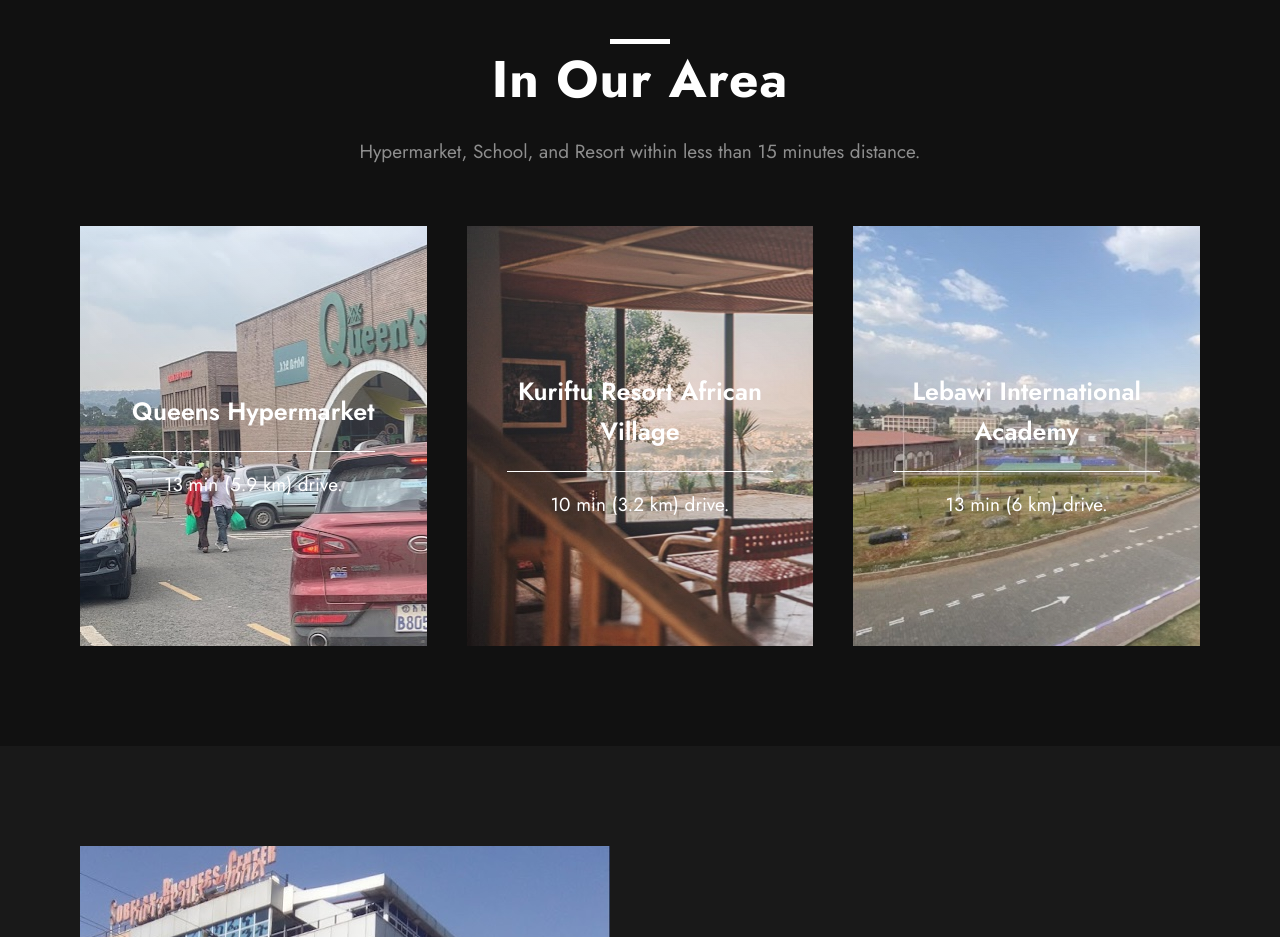
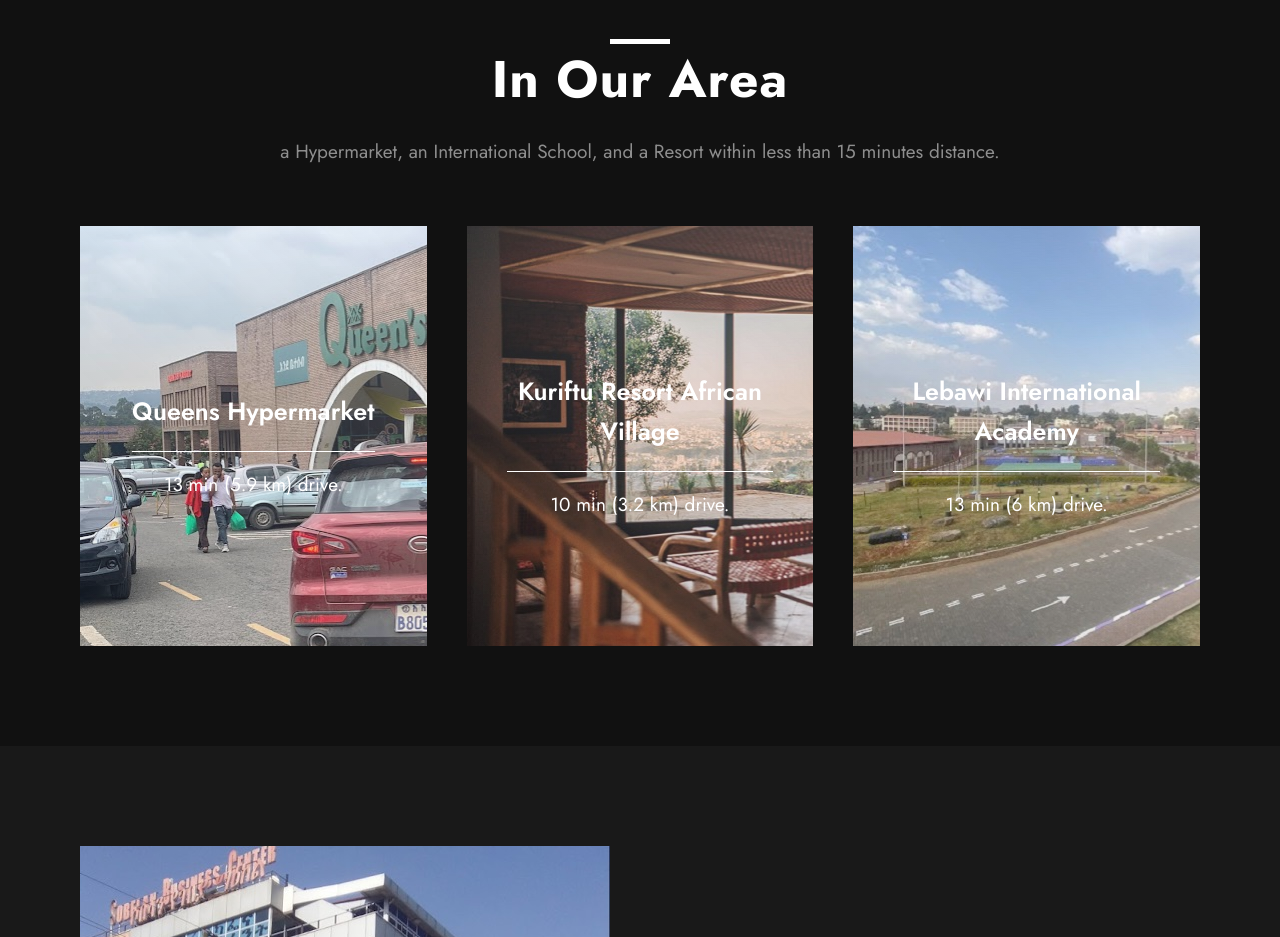
Before and after one commit to sobelan/anfo, a React (Create React App) app: page / in a window 1280 px wide. Shown: the part 1820-2757 px from the top of the page. Built offline with nearby package versions, Linux system fonts and the light colour scheme.

Commit message:
text change

```diff
--- a/src/components/Portfolio/Portfolio.jsx
+++ b/src/components/Portfolio/Portfolio.jsx
@@ -9,7 +9,7 @@
             <div className='portfolio-content'>
                 <div className='section-t text-center'>
                     <h3>In Our Area</h3>
-                    <p className='text'> Hypermarket, School, and Resort within less than 15 minutes distance. </p>
+                    <p className='text'> a Hypermarket, an International School, and a Resort within less than 15 minutes distance. </p>
                 </div>
 
                 <div className='item-list text-center text-white grid'>
```
